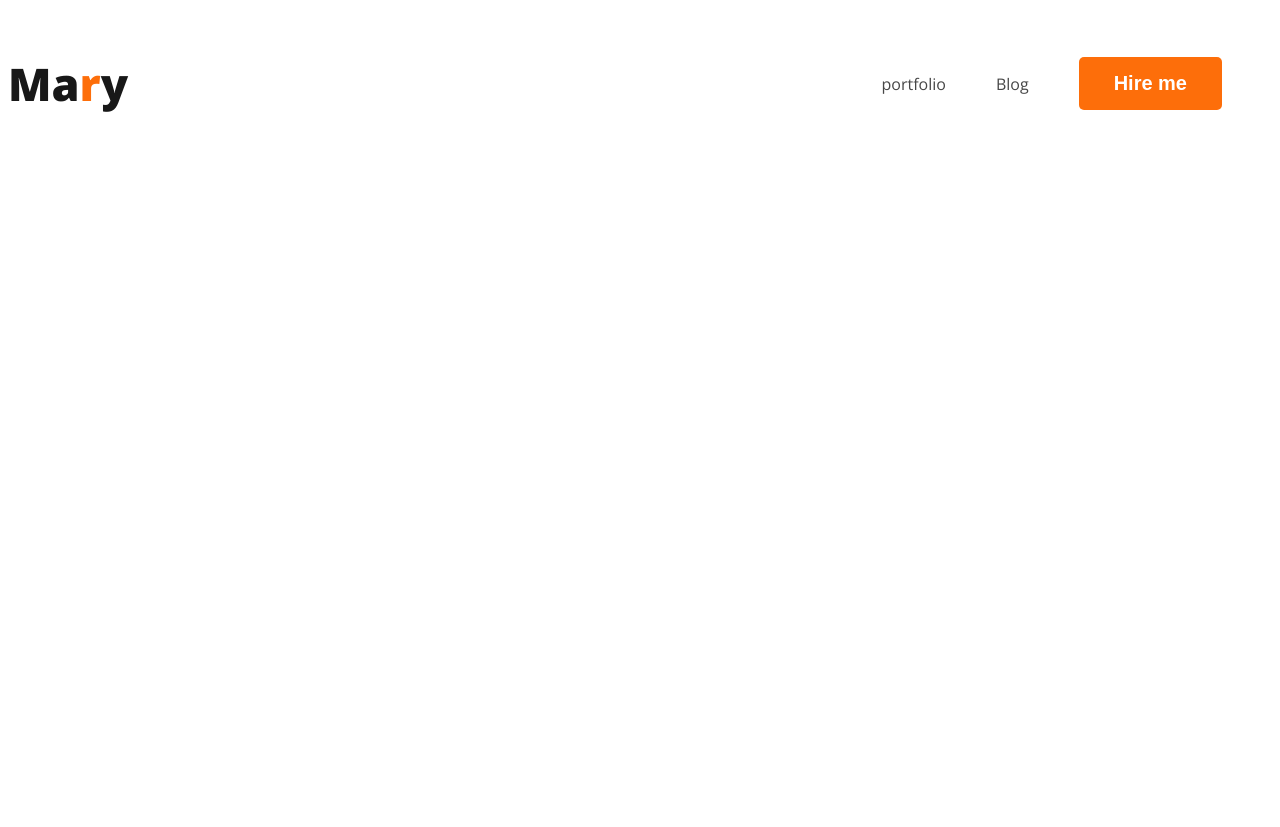
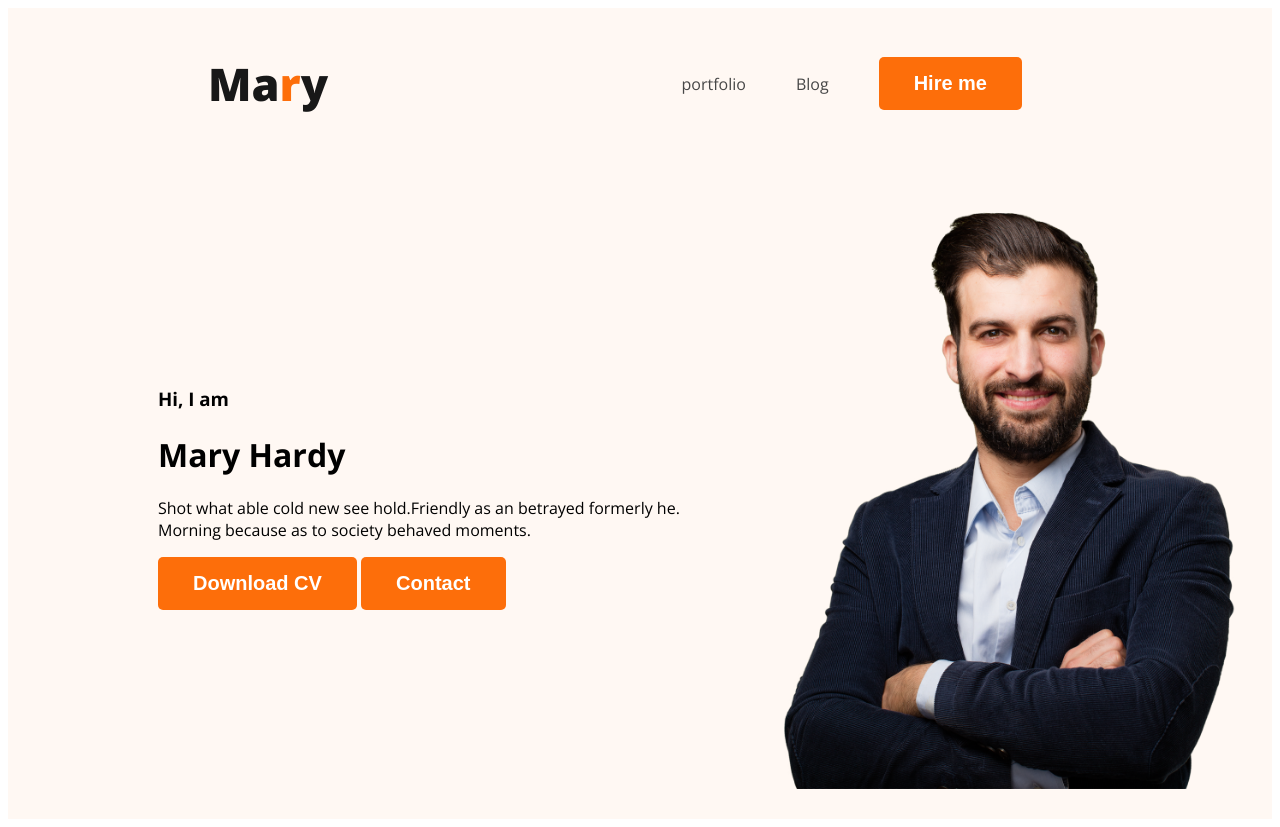
Before and after one commit to abdullah-al-marjuc-talha/web-developer-portfolio, a plain HTML site: page index.html in a window 1280 px wide. Before the commit the page ends 800 px from the top, so only its background shows below. Drawn offline with nearby package versions, Linux system fonts and the light colour scheme.

Commit message:
banner style added contineu

```diff
--- a/index.html
+++ b/index.html
@@ -12,7 +12,7 @@
     <link rel="stylesheet" href="styles/portfolio.css">
 </head>
 <body>
-    <header>
+    <header class="header">
         <nav>
         <h3 class="nav-title">Ma<span class="text-primary">r</span>y</h3>
             <ul>
@@ -21,6 +21,25 @@
                 <li><button class="btn-primary">Hire me</button></li>
             </ul>
         </nav>
+
+        <div class="banner">
+
+            <div class="banner-content">
+                <h3 class="banner-greeting">Hi, I  am</h3>
+                <h1 class="banner-title">Mary Hardy</h1>
+                <p>
+
+                    Shot what able cold new see hold.Friendly as an betrayed formerly he. Morning because as to society behaved moments.
+
+                </p>
+                <button class="btn-primary">Download CV</button>
+                <button class="btn-primary">Contact</button>
+            </div>
+
+            <img class="profile-pic" src="images/hardy.png" alt="">
+
+
+        </div>
 
     </header>
     <main>
--- a/styles/portfolio.css
+++ b/styles/portfolio.css
@@ -35,6 +35,7 @@ nav
     display: flex;
     justify-content: space-between;
     align-items: center;
+    margin:0 200px;
 }
 
 
@@ -66,3 +67,35 @@ nav a
     text-decoration: none;
     color: #474747;
 }
+
+/* header related style. */
+.header
+{
+
+    background-color: #FFF8F3;
+
+}
+
+.banner
+{
+
+    padding:30px 30px 30px 150px;
+    display: flex;
+    align-items: center;
+
+}
+
+.banner .profile-pic
+{
+
+    width: 500px;
+    height: 600px;
+
+}
+
+.banner-content
+{
+
+
+
+}
```
